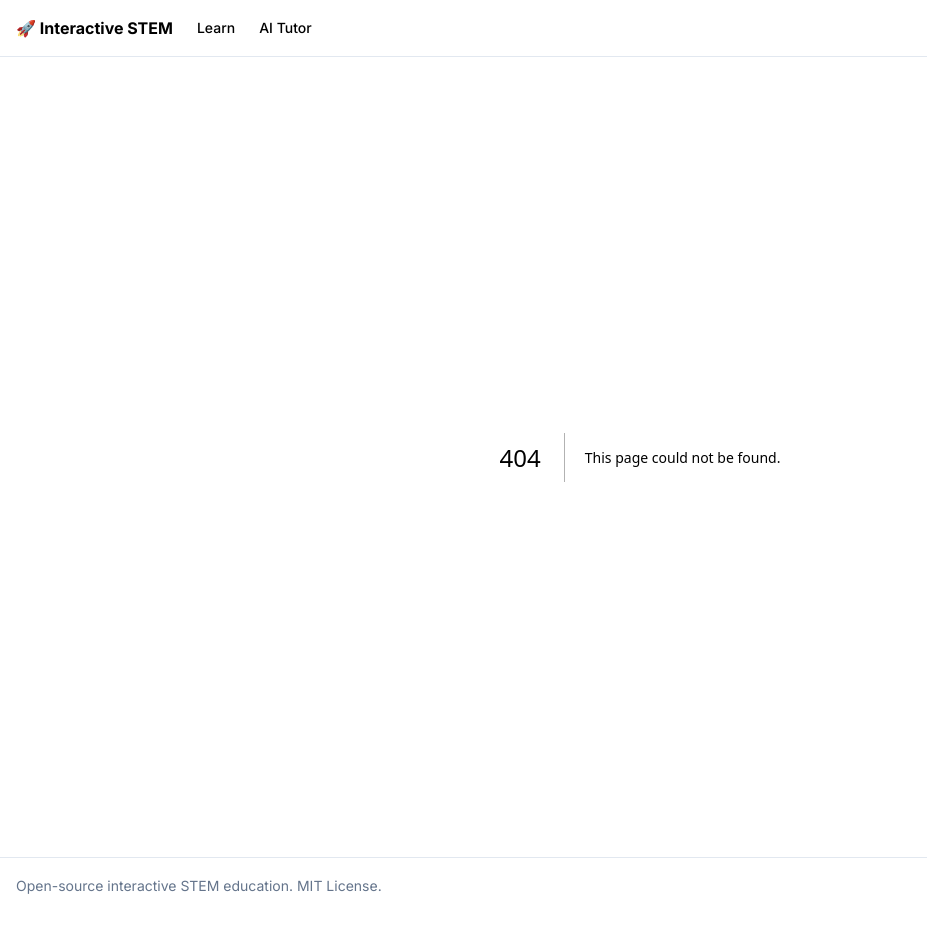
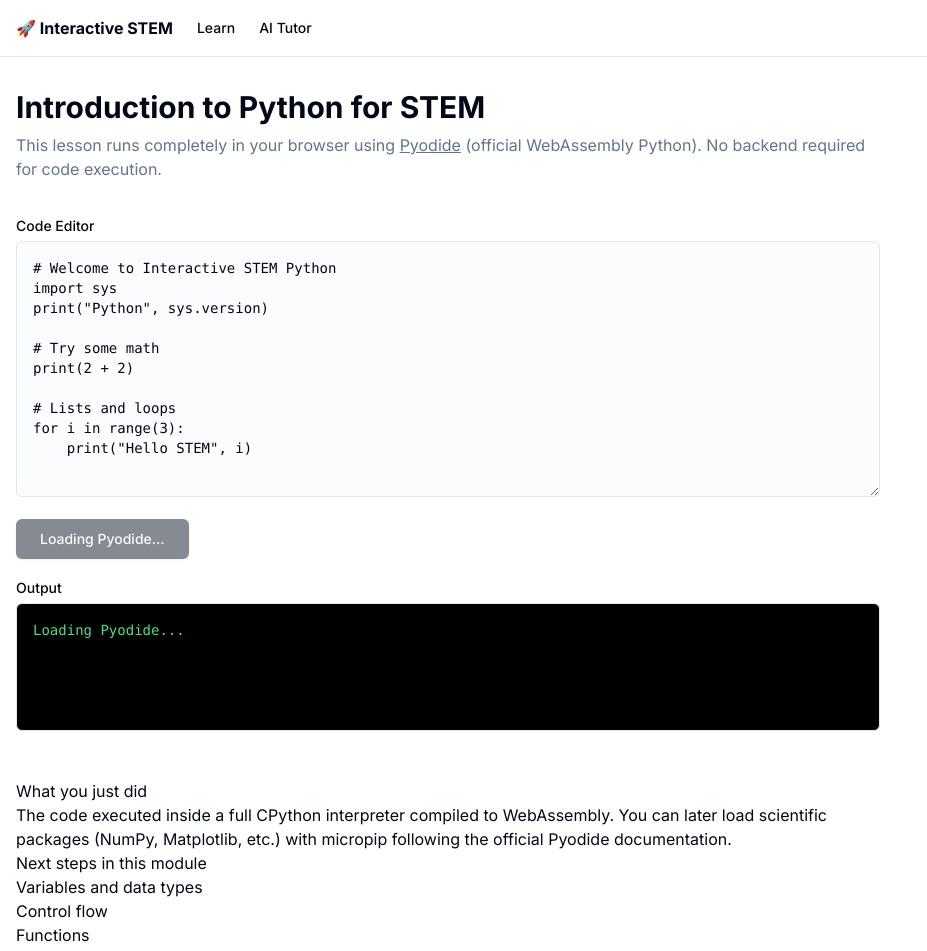
Before and after one commit to hkra1/interactive-stem-platform, a Next.js app: page /learn/intro-python in a window 1280 px wide. Before the commit this address had no page. Shown: the top 951 px of the page, without its empty margins (0-927 px from the left). Before the commit the page ends 914 px from the top, so only its background shows below. Built offline with nearby package versions, Linux system fonts and the light colour scheme.

Commit message:
Add sample interactive Python lesson using official Pyodide CDN pattern

```diff
--- /dev/null
+++ b/app/learn/intro-python/page.tsx
@@ -0,0 +1,122 @@
+"use client";
+
+import { useEffect, useRef, useState } from "react";
+
+declare global {
+  interface Window {
+    loadPyodide: any;
+  }
+}
+
+export default function IntroPythonPage() {
+  const [pyodide, setPyodide] = useState<any>(null);
+  const [output, setOutput] = useState<string>("Loading Pyodide...");
+  const [code, setCode] = useState(
+    `# Welcome to Interactive STEM Python\nimport sys\nprint("Python", sys.version)\n\n# Try some math\nprint(2 + 2)\n\n# Lists and loops\nfor i in range(3):\n    print("Hello STEM", i)\n`
+  );
+  const outputRef = useRef<HTMLPreElement>(null);
+
+  useEffect(() => {
+    async function init() {
+      try {
+        // Official Pyodide CDN (version pinned per docs recommendation)
+        const script = document.createElement("script");
+        script.src = "https://cdn.jsdelivr.net/pyodide/v0.26.4/full/pyodide.js";
+        script.onload = async () => {
+          const py = await window.loadPyodide({
+            indexURL: "https://cdn.jsdelivr.net/pyodide/v0.26.4/full/",
+          });
+          setPyodide(py);
+          setOutput("Pyodide ready! Click Run to execute code.");
+        };
+        document.head.appendChild(script);
+      } catch (err) {
+        setOutput("Failed to load Pyodide: " + String(err));
+      }
+    }
+    init();
+  }, []);
+
+  async function runCode() {
+    if (!pyodide) return;
+    setOutput("Running...\n");
+    try {
+      // Capture stdout
+      pyodide.runPython(`
+import sys
+from io import StringIO
+sys.stdout = StringIO()
+      `);
+      await pyodide.runPythonAsync(code);
+      const stdout = pyodide.runPython("sys.stdout.getvalue()");
+      setOutput(stdout || "(no output)");
+    } catch (err: any) {
+      setOutput("Error:\n" + (err.message || String(err)));
+    }
+  }
+
+  return (
+    <div className="container px-4 py-8 max-w-4xl">
+      <h1 className="text-3xl font-bold">Introduction to Python for STEM</h1>
+      <p className="mt-2 text-muted-foreground">
+        This lesson runs completely in your browser using{" "}
+        <a
+          href="https://pyodide.org"
+          target="_blank"
+          rel="noopener noreferrer"
+          className="underline"
+        >
+          Pyodide
+        </a>{" "}
+        (official WebAssembly Python). No backend required for code execution.
+      </p>
+
+      <div className="mt-8 space-y-4">
+        <div>
+          <label className="text-sm font-medium">Code Editor</label>
+          <textarea
+            value={code}
+            onChange={(e) => setCode(e.target.value)}
+            className="mt-1 w-full h-64 font-mono text-sm p-4 border rounded-md bg-muted/30"
+            spellCheck={false}
+          />
+        </div>
+
+        <button
+          onClick={runCode}
+          disabled={!pyodide}
+          className="inline-flex h-10 items-center justify-center rounded-md bg-primary px-6 text-sm font-medium text-primary-foreground shadow transition-colors hover:bg-primary/90 disabled:opacity-50"
+        >
+          {pyodide ? "Run Code" : "Loading Pyodide..."}
+        </button>
+
+        <div>
+          <label className="text-sm font-medium">Output</label>
+          <pre
+            ref={outputRef}
+            className="mt-1 w-full min-h-32 p-4 border rounded-md bg-black text-green-400 font-mono text-sm overflow-auto"
+          >
+            {output}
+          </pre>
+        </div>
+      </div>
+
+      <div className="mt-12 prose prose-sm dark:prose-invert max-w-none">
+        <h2>What you just did</h2>
+        <p>
+          The code executed inside a full CPython interpreter compiled to WebAssembly.
+          You can later load scientific packages (NumPy, Matplotlib, etc.) with micropip
+          following the official Pyodide documentation.
+        </p>
+        <h3>Next steps in this module</h3>
+        <ul>
+          <li>Variables and data types</li>
+          <li>Control flow</li>
+          <li>Functions</li>
+          <li>Introduction to NumPy arrays</li>
+          <li>Simple plotting</li>
+        </ul>
+      </div>
+    </div>
+  );
+}
```
